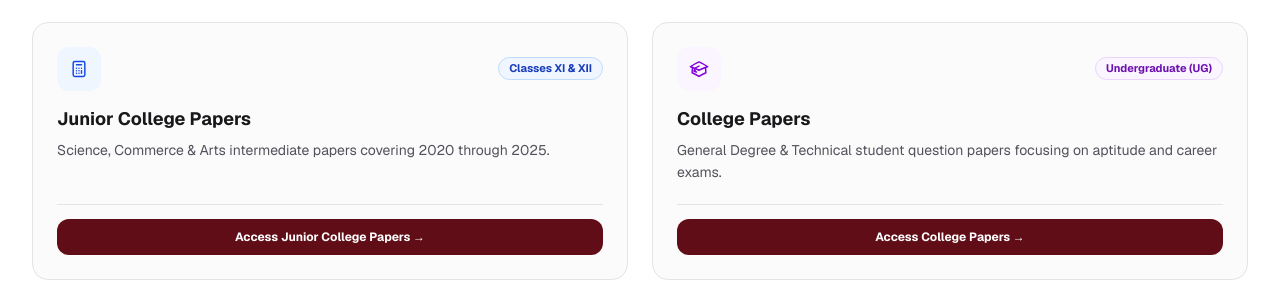
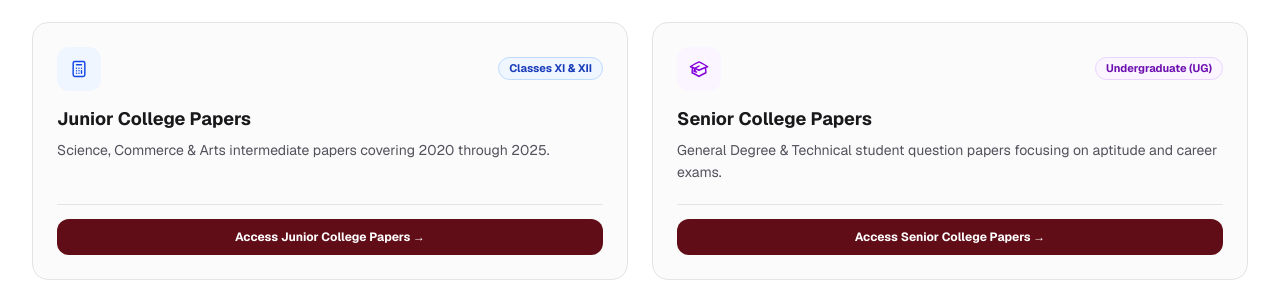
Before and after one commit to ansariafzal-ka/AMP-World-NTS-Web-Application-, a Next.js app: page /Mock_Papers in a window 1280 px wide. Shown: the part 1413-1718 px from the top of the page. Built offline with nearby package versions, Linux system fonts and the light colour scheme.

Commit message:
Update card title and button back to Senior College Papers

```diff
--- a/src/components/mock-papers/MockPapersContent.tsx
+++ b/src/components/mock-papers/MockPapersContent.tsx
@@ -664,7 +664,7 @@ export default function MockPapersContent() {
                   </span>
                 </div>
                 <h3 className="mt-3.5 text-lg font-bold text-zinc-900 group-hover:text-[#610D17] transition-colors">
-                  College Papers
+                  Senior College Papers
                 </h3>
                 <p className="mt-1.5 text-xs sm:text-sm text-zinc-600 leading-relaxed">
                   General Degree & Technical student question papers focusing on aptitude and career exams.
@@ -678,7 +678,7 @@ export default function MockPapersContent() {
                   rel="noopener noreferrer"
                   className="w-full inline-flex items-center justify-center gap-1.5 rounded-xl bg-[#610D17] text-white py-2.5 text-xs font-bold hover:bg-[#4a0a12] transition-colors"
                 >
-                  Access College Papers →
+                  Access Senior College Papers →
                 </a>
               </div>
             </div>
```
